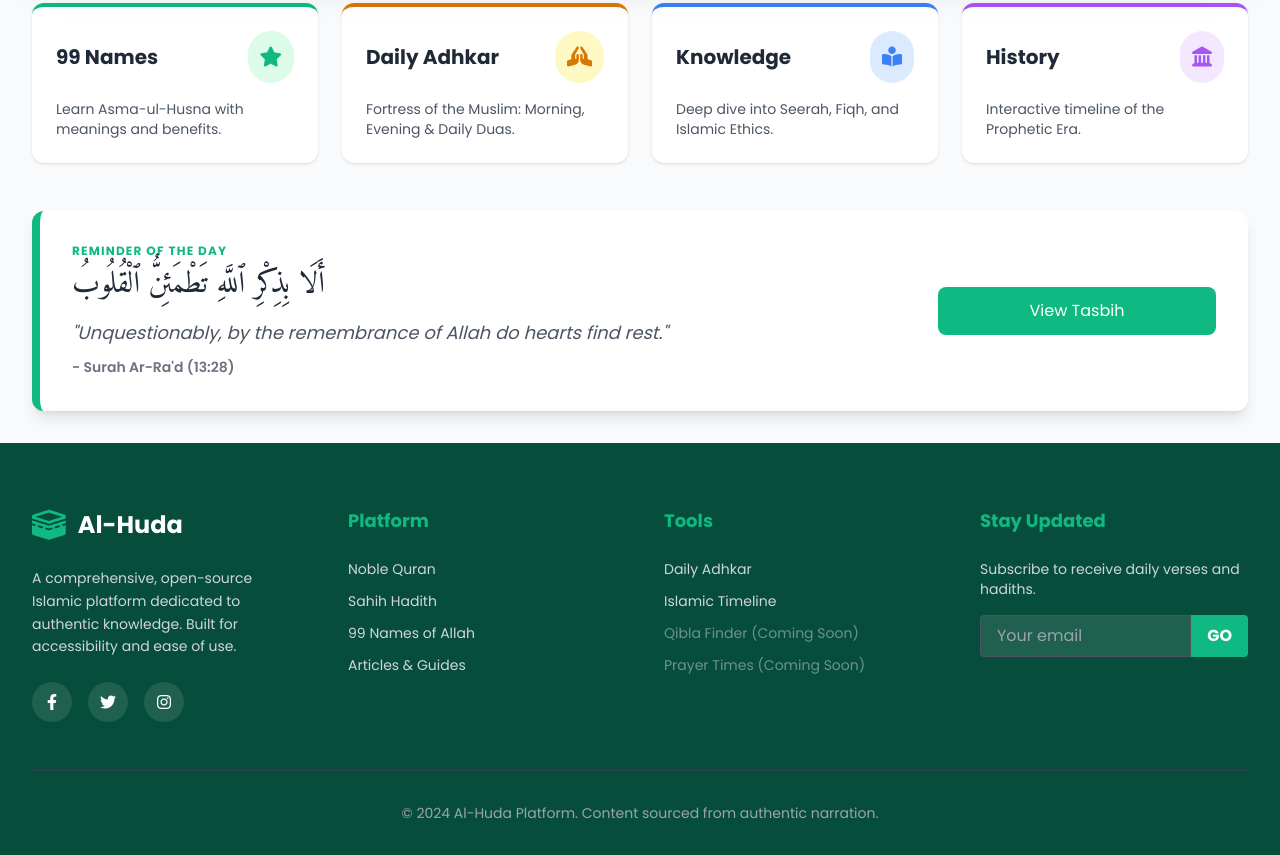
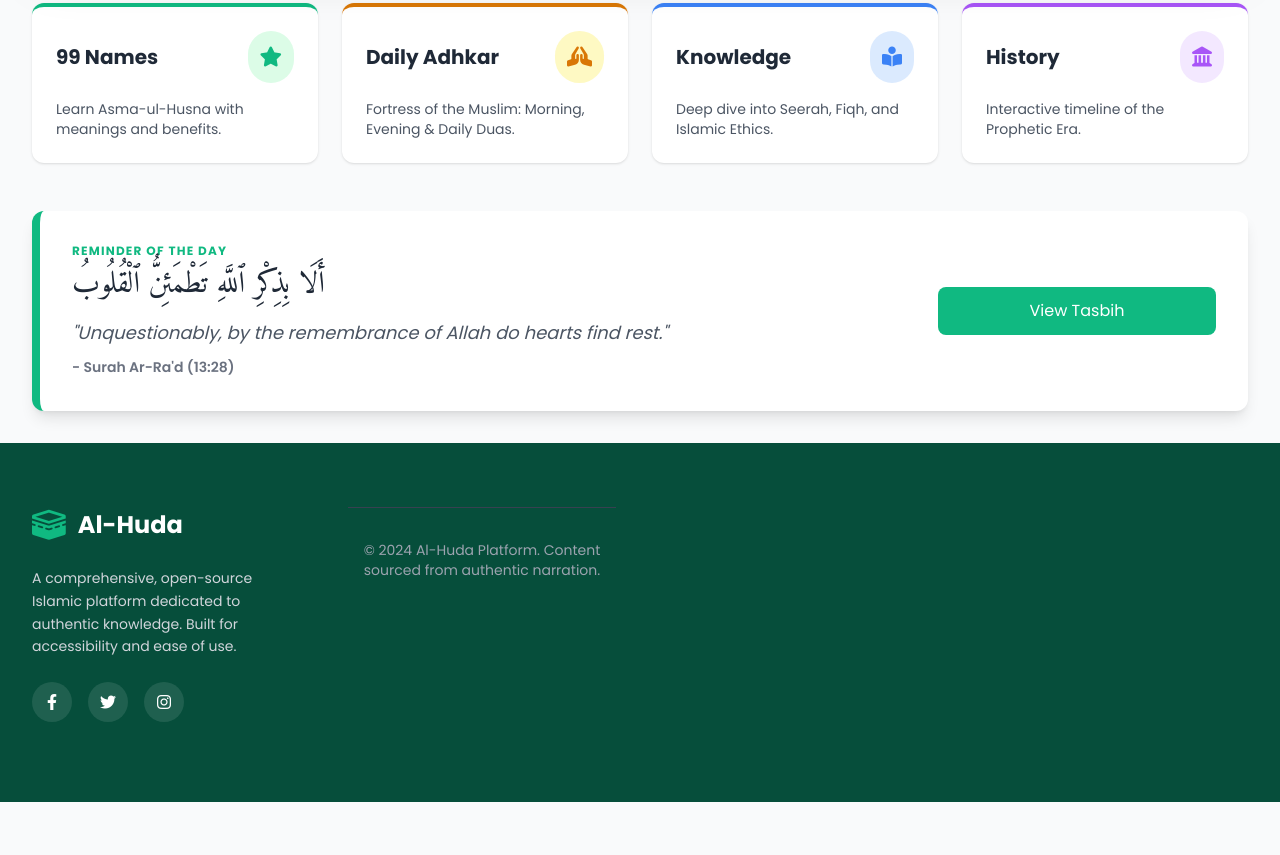
Before and after one commit to iamthevexo/Synthax, a plain HTML site: page index.html in a window 1280 px wide. Shown: the part 509-1364 px from the top of the page. After the commit the page ends 1311 px from the top, so only its background shows below. Drawn offline with nearby package versions, Linux system fonts and the light colour scheme.

Commit message:
Update index.html

```diff
--- a/index.html
+++ b/index.html
@@ -41,14 +41,14 @@
     <style>
         /* Custom Scrollbar */
         ::-webkit-scrollbar {
-            width: 8px;
+            width: 5px;
         }
         ::-webkit-scrollbar-track {
             background: #f1f1f1;
         }
         ::-webkit-scrollbar-thumb {
             background: #10b981;
-            border-radius: 4px;
+            border-radius: 2px;
         }
         ::-webkit-scrollbar-thumb:hover {
             background: #064e3b;
@@ -370,36 +370,7 @@
                         <a href="#" class="bg-white/10 w-10 h-10 flex items-center justify-center rounded-full hover:bg-primary transition"><i class="fab fa-instagram"></i></a>
                     </div>
                 </div>
-                <!-- Links -->
-                <div>
-                    <h4 class="font-bold mb-6 text-primary text-lg">Platform</h4>
-                    <ul class="space-y-3 text-sm text-gray-300">
-                        <li><a href="#" onclick="navigate('quran')" class="hover:text-white transition">Noble Quran</a></li>
-                        <li><a href="#" onclick="navigate('hadith')" class="hover:text-white transition">Sahih Hadith</a></li>
-                        <li><a href="#" onclick="navigate('names')" class="hover:text-white transition">99 Names of Allah</a></li>
-                        <li><a href="#" onclick="navigate('articles')" class="hover:text-white transition">Articles & Guides</a></li>
-                    </ul>
-                </div>
-                <!-- Support -->
-                <div>
-                    <h4 class="font-bold mb-6 text-primary text-lg">Tools</h4>
-                    <ul class="space-y-3 text-sm text-gray-300">
-                        <li><a href="#" onclick="navigate('duas')" class="hover:text-white transition">Daily Adhkar</a></li>
-                        <li><a href="#" onclick="navigate('history')" class="hover:text-white transition">Islamic Timeline</a></li>
-                        <li><a href="#" class="hover:text-white transition cursor-not-allowed opacity-50">Qibla Finder (Coming Soon)</a></li>
-                        <li><a href="#" class="hover:text-white transition cursor-not-allowed opacity-50">Prayer Times (Coming Soon)</a></li>
-                    </ul>
-                </div>
-                <!-- Newsletter -->
-                <div>
-                    <h4 class="font-bold mb-6 text-primary text-lg">Stay Updated</h4>
-                    <p class="text-gray-300 text-sm mb-4">Subscribe to receive daily verses and hadiths.</p>
-                    <div class="flex">
-                        <input type="email" placeholder="Your email" class="w-full px-4 py-2 rounded-l bg-white/10 border border-gray-600 focus:outline-none focus:border-primary text-white placeholder-gray-400">
-                        <button class="bg-primary px-4 py-2 rounded-r hover:bg-emerald-600 transition font-bold">GO</button>
-                    </div>
-                </div>
-            </div>
+
             <div class="border-t border-gray-700 pt-8 text-center text-sm text-gray-400">
                 <p>&copy; 2024 Al-Huda Platform. Content sourced from authentic narration.</p>
             </div>
@@ -1431,4 +1402,5 @@
         document.querySelector('.modal-overlay').addEventListener('click', toggleModal);
     </script>
 </body>
+
 </html>
```
